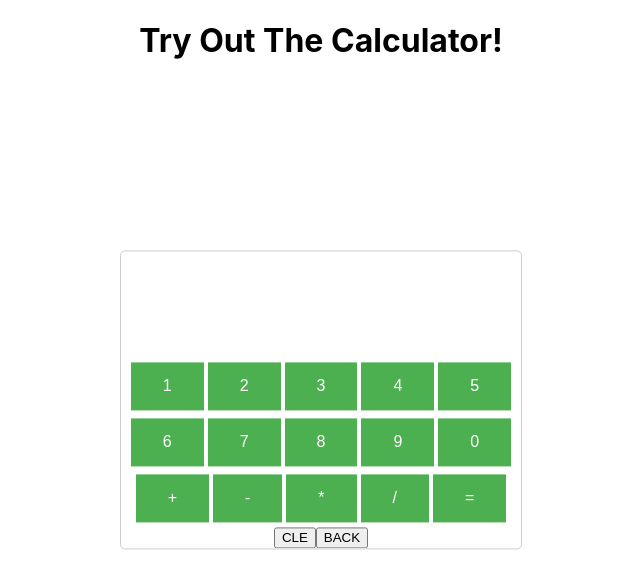
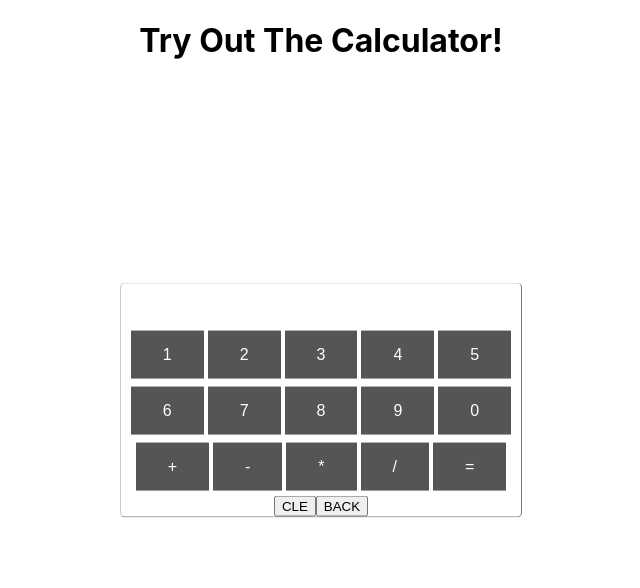
Before and after one commit to ISANCEHZ1994/React_Calculator, a React (Create React App) app: page / in a window 1280 px wide. Shown: the top 588 px of the page, without its empty margins (319-959 px from the left). Built offline with nearby package versions, Linux system fonts and the light colour scheme.

Commit message:
addin style

```diff
--- a/src/Style/Calculator.css
+++ b/src/Style/Calculator.css
@@ -1,6 +1,7 @@
 .calculator {
     border: 1px solid #ccc;
     border-radius: 5px;
+    border-style: outset;
     position: absolute;
     top: 50%;
     left: 50%;
--- a/src/Style/Keypad.css
+++ b/src/Style/Keypad.css
@@ -1,5 +1,5 @@
 .button{
-    background-color: #4CAF50;
+    background-color: #555555;
     border: none;
     color: white;
     padding: 15px 32px;
--- a/src/Style/Result.css
+++ b/src/Style/Result.css
@@ -1,6 +1,6 @@
 .calculator-screen {
-    width: 100%;
-    font-size: 5rem;
+    width: 93%;
+    font-size: 2rem;
     height: 100%;
     /* border: none; */
     background-color: #252525;
```
